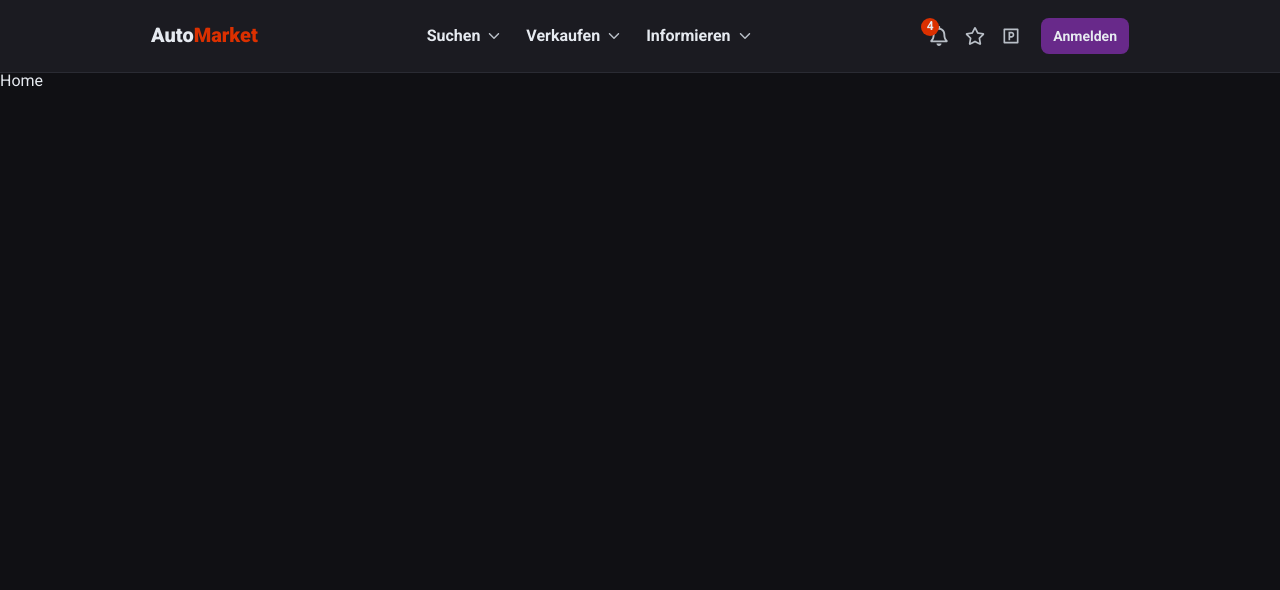
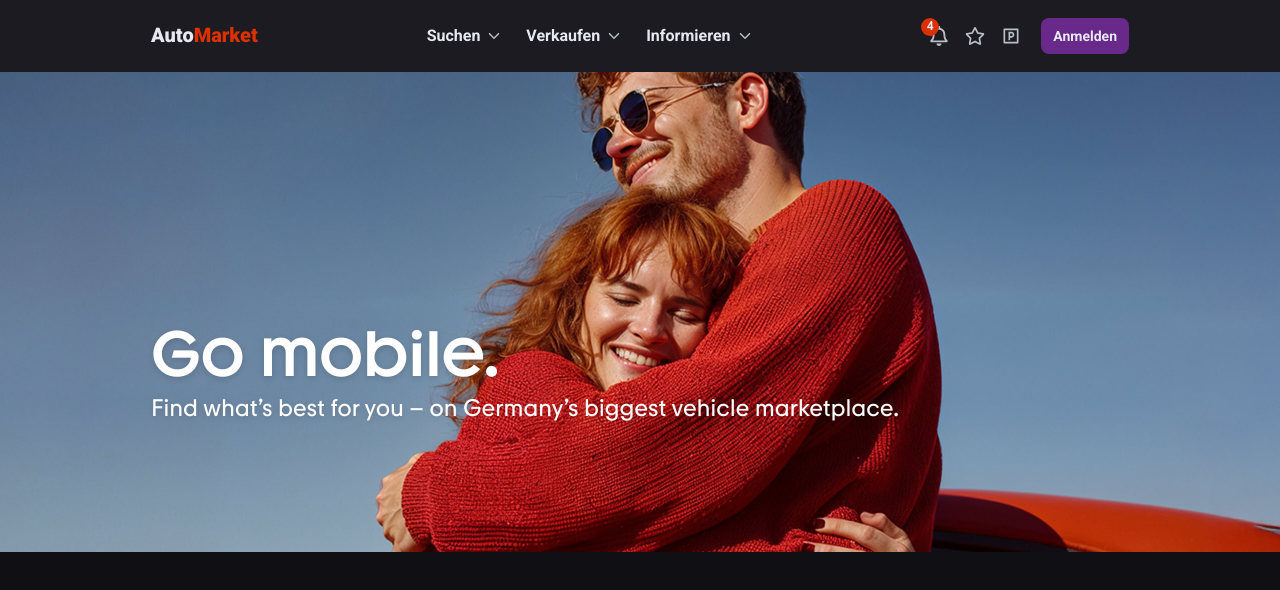
Before and after one commit to sh1xzyy/auto-market-frontend-v2, a Next.js app: page / in a window 1280 px wide. Shown: the top 590 px of the page. Built offline with nearby package versions, Linux system fonts and the light colour scheme.

Commit message:
feat: add main image

```diff
--- a/src/app/(home)/page.js
+++ b/src/app/(home)/page.js
@@ -1,3 +1,14 @@
+import MainImage from '@/components/MainImage/MainImage'
+
 export default function Home() {
-	return <div className='h-[100vh]'>Home</div>
+	return (
+		<>
+			<h1 className='visually-hidden'>
+				Go mobile. Find what&apos;s best for you - on Germany&apos;s biggest
+				vehicle marketplace
+			</h1>
+
+			<MainImage />
+		</>
+	)
 }
--- /dev/null
+++ b/src/components/MainImage/MainImage.jsx
@@ -0,0 +1,15 @@
+import Image from 'next/image'
+
+const MainImage = () => {
+	return (
+		<Image
+			className='absolute top-[72px] left-1/2 -translate-x-1/2 h-full max-h-[480px] -z-10 object-cover'
+			src='/mainImage/main.jpg'
+			width={1614}
+			height={480}
+			alt='go mobile. find whats best for you - on germans biggest vehicle marketplace'
+		/>
+	)
+}
+
+export default MainImage
--- a/src/styles/global.css
+++ b/src/styles/global.css
@@ -133,6 +133,31 @@
 	}
 }
 
+.custom-scroll::-webkit-scrollbar {
+	width: 8px;
+}
+
+.custom-scroll::-webkit-scrollbar-track {
+	background: var(--color-grey);
+	border-radius: 10px;
+}
+
+.custom-scroll::-webkit-scrollbar-thumb {
+	background: var(--color-super-grey);
+	border-radius: 10px;
+}
+
+.hidden-scroll {
+	overflow-y: scroll;
+	scrollbar-width: none;
+	-ms-overflow-style: none;
+}
+
+.hidden-scroll::-webkit-scrollbar {
+	width: 0;
+	height: 0;
+}
+
 .dropDownAnimation {
 	animation: smooth-appearance 300ms;
 }
```
Also changed, not shown: public/mainImage/main.jpg (added).
